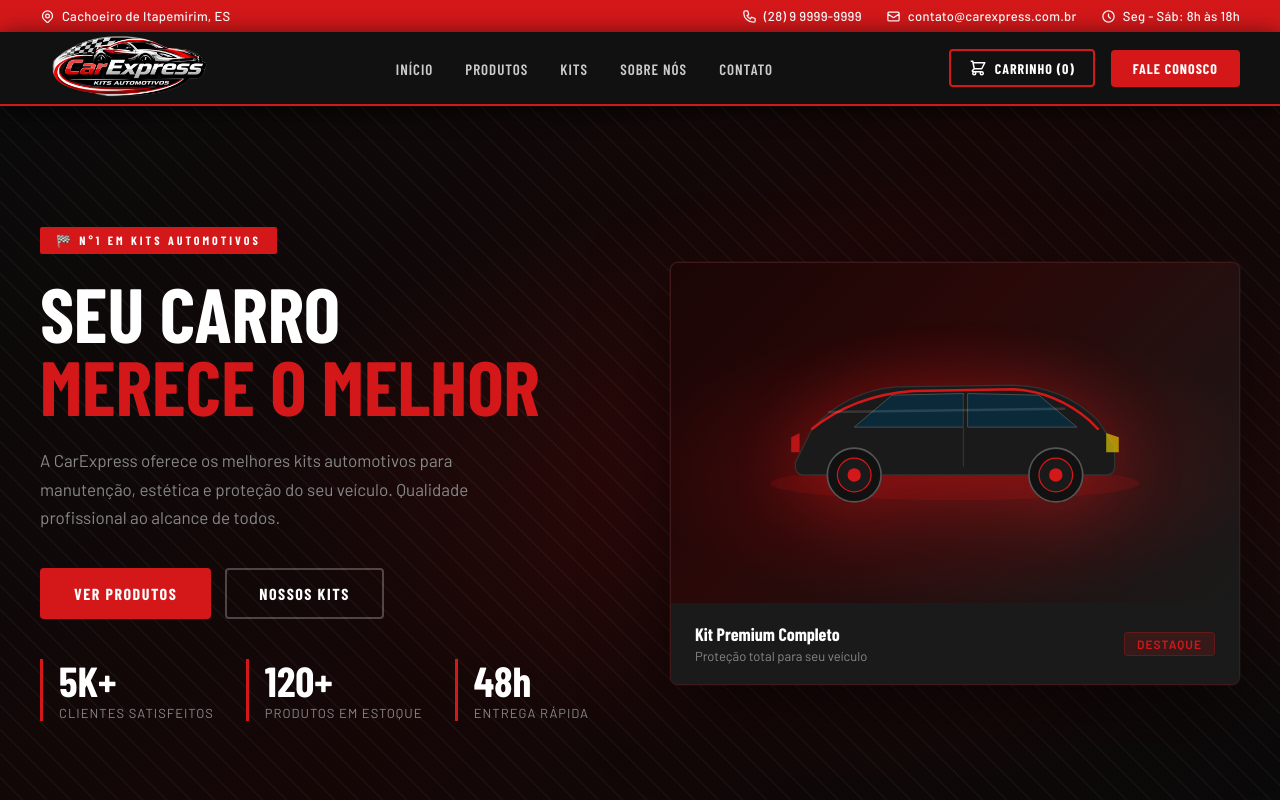
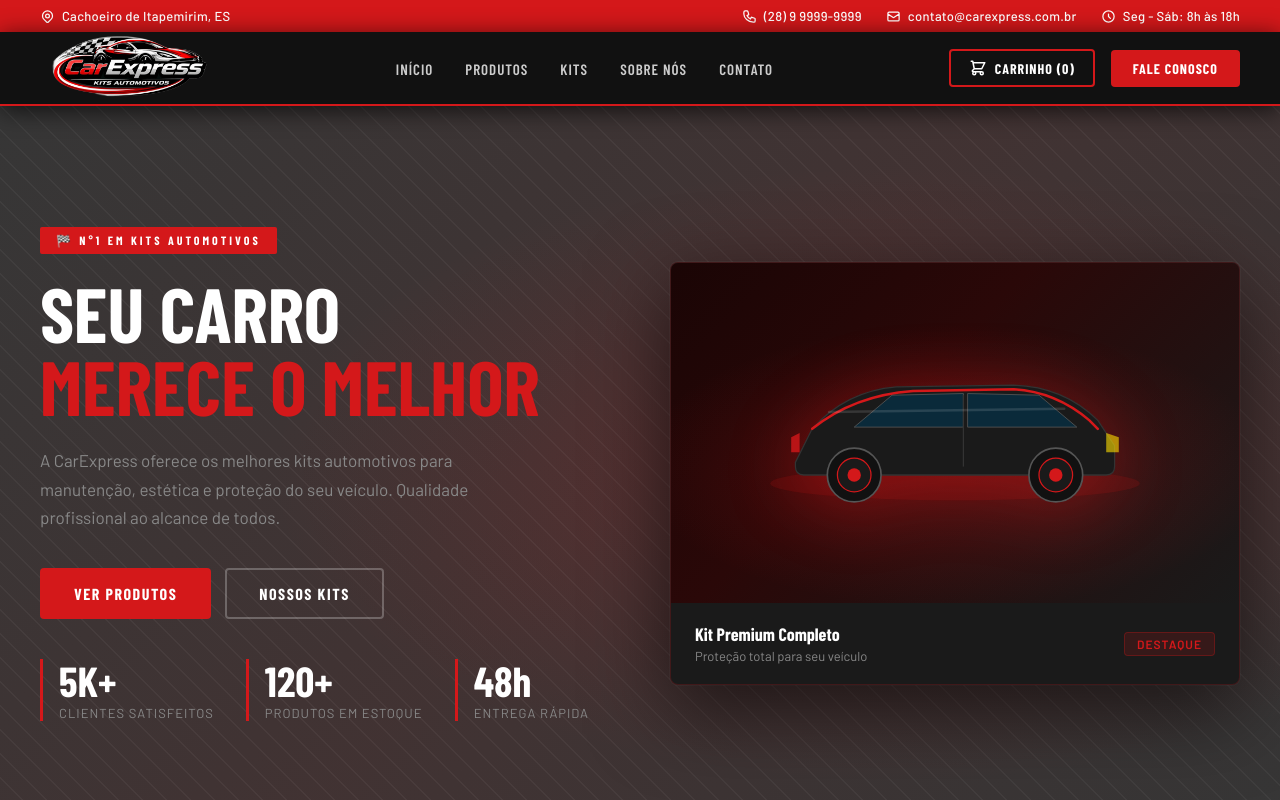
Before and after one commit to JoseCarlosCeccon/E-commerce-de-Produtos-para-Carro, a plain HTML site: page index.html in a window 1280 px wide. Shown: the top 800 px of the page. Drawn offline with nearby package versions, Linux system fonts and the light colour scheme; the site is published under a folder, as on GitHub Pages, so addresses that start at the root find nothing; a web font is replaced by a local one.

Commit message:
Update Carexpress.css

```diff
--- a/css/Carexpress.css
+++ b/css/Carexpress.css
@@ -175,7 +175,7 @@
 .hero-bg {
     position: absolute;
     inset: 0;
-    background: linear-gradient(135deg, rgba(10, 10, 10, 0.7) 0%, rgba(26, 5, 5, 0.7) 50%, rgba(10, 10, 10, 0.7) 100%), url('/img/carroFundoImg.png');
+    background: linear-gradient(135deg, rgba(10, 10, 10, 0.7) 0%, rgba(26, 5, 5, 0.7) 50%, rgba(10, 10, 10, 0.7) 100%), url('../img/carroFundoImg.png');
     background-size: cover;
     background-position: center right;
     background-repeat: no-repeat;
```
